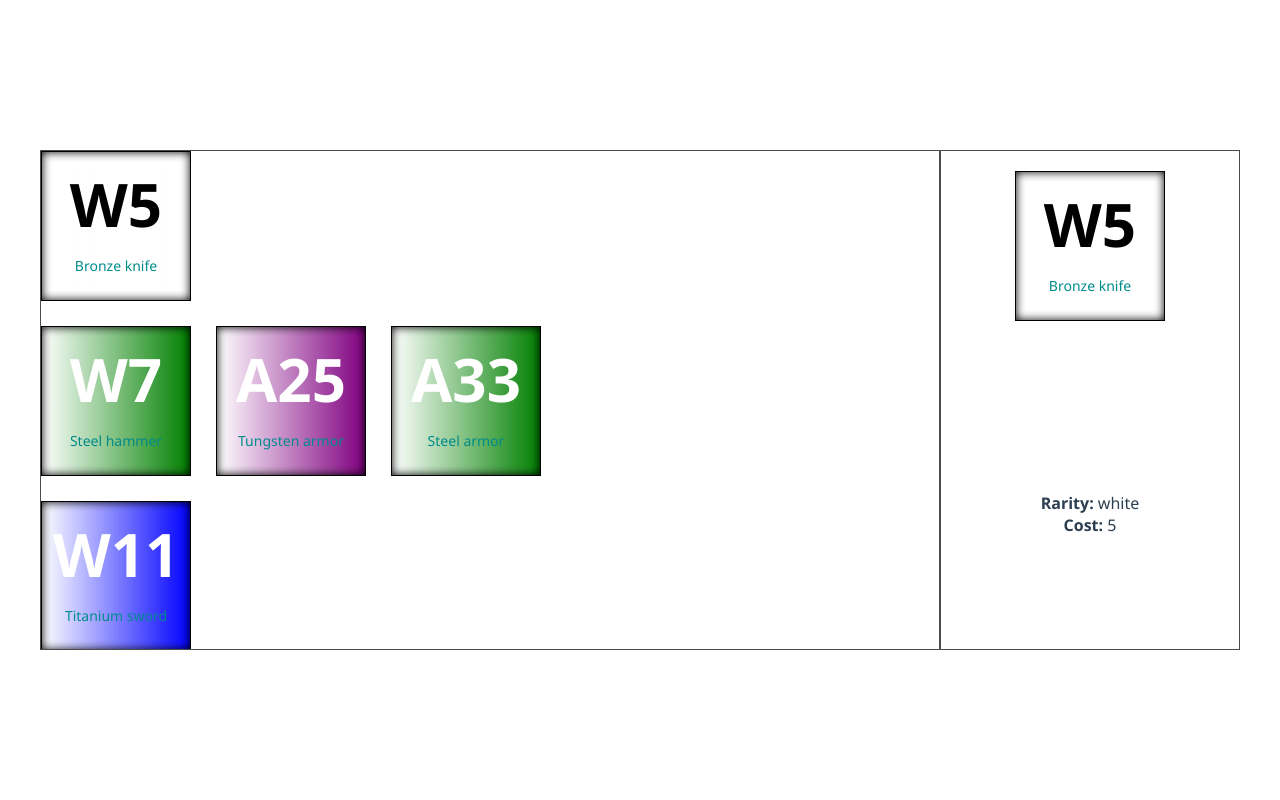
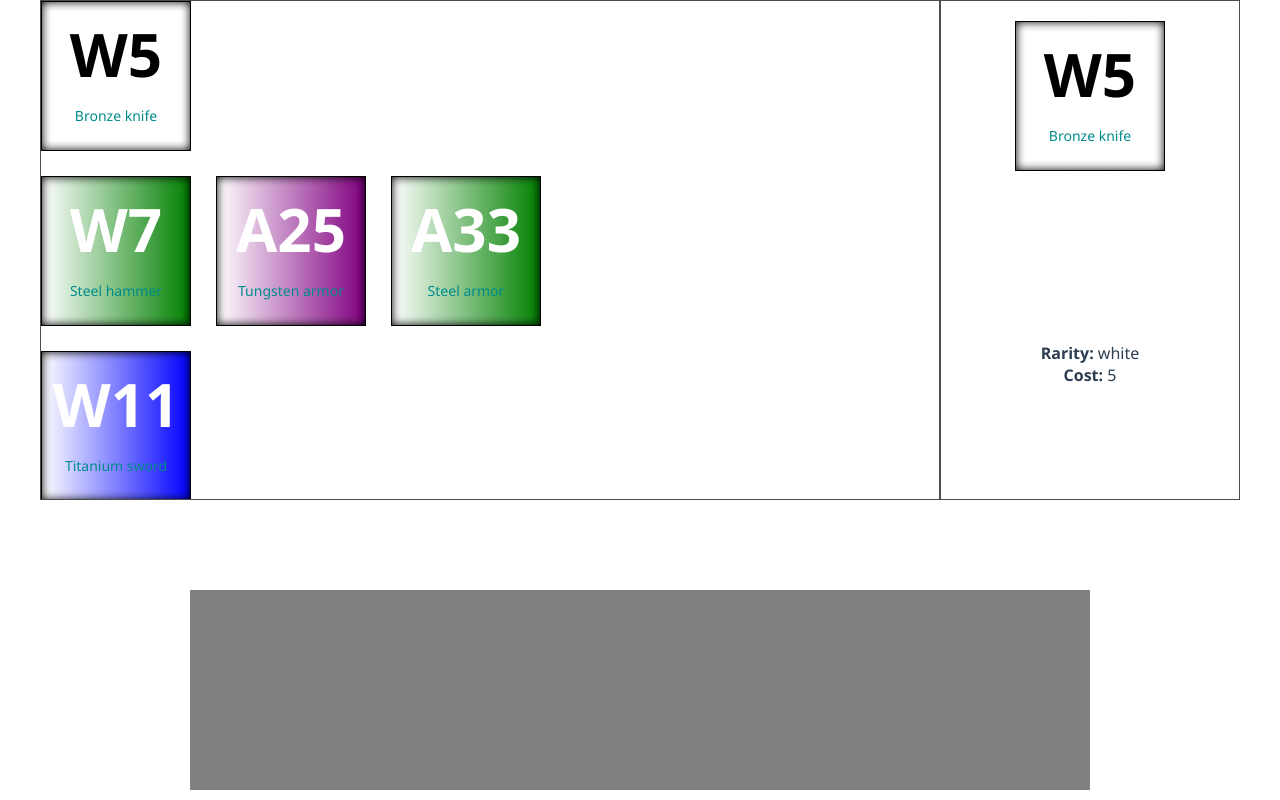
Before and after one commit to TodorovM/Game-UI, a Vue app: page / in a window 1280 px wide. Built offline with nearby package versions, Linux system fonts and the light colour scheme.

Commit message:
feat: added log and basic styling

```diff
--- a/src/App.vue
+++ b/src/App.vue
@@ -4,6 +4,7 @@
       <Inventory :items='items' :size="size" />
       <Details/>
     </div>
+    <Log/>
   </div>
 </template>
 
@@ -11,13 +12,15 @@
 import { mapState, mapActions } from "vuex";
 import Inventory from './components/Inventory'
 import Details from './components/Details'
+import Log from "./components/Log";
 
 export default {
 
   name: 'App',
   components: {
     Inventory,
-    Details
+    Details,
+    Log
   },
   data() {
     return {
@@ -60,9 +63,9 @@ export default {
   color #2c3e50
   height 100vh
   display flex
-  justify-content center
-  align-items center
+  justify-content space-between
   flex-direction column
   .container
     display flex
+    margin 0 auto
 </style>
--- a/src/components/Log.vue
+++ b/src/components/Log.vue
@@ -0,0 +1,49 @@
+<template>
+    <div class="log">
+        <p class="log-item" v-for="(log, index) in logs" :key="index" v-html="log"></p>
+    </div>
+</template>
+
+<script>
+    export default {
+        name: 'Log',
+        data() {
+            return {
+                logs: [ ],
+                item: {
+                    cost: 5,
+                    id: 5,
+                    itemid: 5,
+                    positionX: 1,
+                    positionY: 1,
+                    rarity: "white",
+                    titleid: "Bronze knife",
+                    type: "weapon"
+                },
+                count: 0
+            }
+        },
+        mounted () {
+            // setInterval(() => {
+            //     const message = this.count % 2 === 0 ? :`Item <span style="color:${this.item.rarity}">${this.item.id}</span> selected in the inventory`
+            //     this.logs.unshift(message);
+            //     this.count++
+            // }, 1000);
+        },
+    }
+</script>
+
+<style lang="stylus" scoped>
+    .log
+        max-width 900px
+        width 900px
+        height 200px
+        padding 10px
+        overflow-y scroll
+        display flex
+        flex-direction column-reverse
+        text-align left
+        margin 10px auto
+        background-color grey
+        color white
+</style>
```
